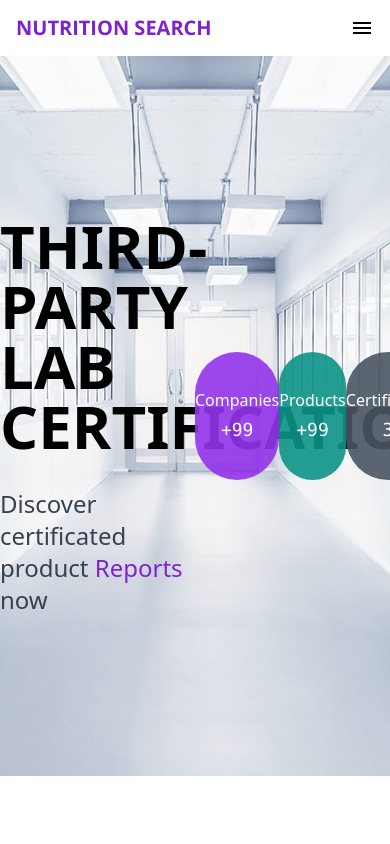
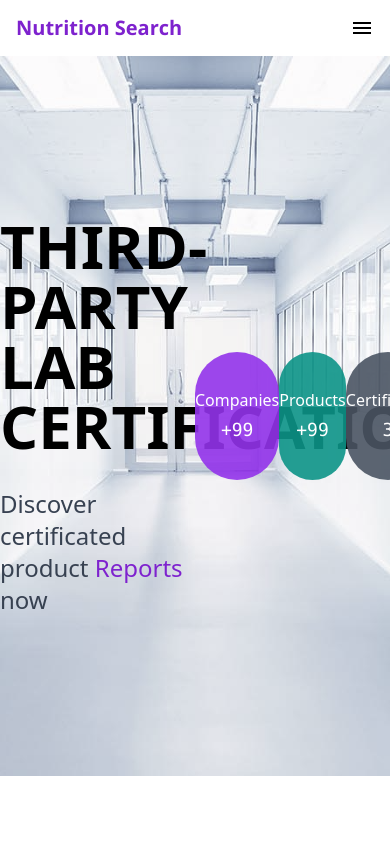
Before and after one commit to bedirhanyildirim/bedue, a Vue app: page / in a window 390 px wide. Shown: the top 844 px of the page. Built offline with nearby package versions, Linux system fonts and the light colour scheme; no server answers.

Commit message:
fix: tablet navbar menu

```diff
--- a/src/components/frontend/layout/navbar.vue
+++ b/src/components/frontend/layout/navbar.vue
@@ -1,8 +1,8 @@
 <template>
     <header id="fe-header-nav" class="fixed top-0 left-0 right-0 h-14 lg:h-24 z-10 bg-white flex justify-center items-center transition-all transform-gpu">
-      <div class="max-w-screen-xl px-4 lg:px-0 w-full flex justify-between items-center h-full">
+      <div class="max-w-screen-md lg:max-w-screen-xl px-4 md:px-8 lg:px-0 w-full flex justify-between items-center h-full">
         <router-link to="/" id="fe-header-logo" class="text-xl lg:text-3xl lg:ml-4 xl:ml-0 font-medium">
-          <span class="text-purple-700 uppercase font-['Open_Sans']">Nutrition Search</span>
+          <span class="text-purple-700 font-['Open_Sans']">Nutrition Search</span>
         </router-link>
         <div class="bg-white hidden lg:flex flex-row h-full items-center">
           <router-link to="/" class="fe-nav-link">Home</router-link>
@@ -82,9 +82,13 @@
           </div>
           <div v-show="mobileMenu" class="absolute inset-0 w-screen h-screen bg-white z-50">
             <div class="px-4 flex flex-col w-full h-full items-center justify-center">
-              <span @click="toggleMobileMenu" class="absolute top-4 right-4">
-                <svg xmlns="http://www.w3.org/2000/svg" height="24" width="24"><path d="M6.4 19 5 17.6 10.6 12 5 6.4 6.4 5 12 10.6 17.6 5 19 6.4 13.4 12 19 17.6 17.6 19 12 13.4Z"/></svg>
-              </span>
+              <div class="absolute top-4 left-0 right-0 flex justify-center">
+                <div class="max-w-screen-md w-full h-6 relative">
+                  <span @click="toggleMobileMenu" class="absolute top-0 right-4 md:right-8">
+                    <svg xmlns="http://www.w3.org/2000/svg" height="24" width="24"><path d="M6.4 19 5 17.6 10.6 12 5 6.4 6.4 5 12 10.6 17.6 5 19 6.4 13.4 12 19 17.6 17.6 19 12 13.4Z"/></svg>
+                  </span>
+                </div>
+              </div>
               <div class="flex flex-col w-2/3 md:w-1/2" @click="toggleMobileMenu">
                 <router-link to="/" class="fe-nav-link-m">Home</router-link>
                 <router-link to="/about" class="fe-nav-link-m">
```
